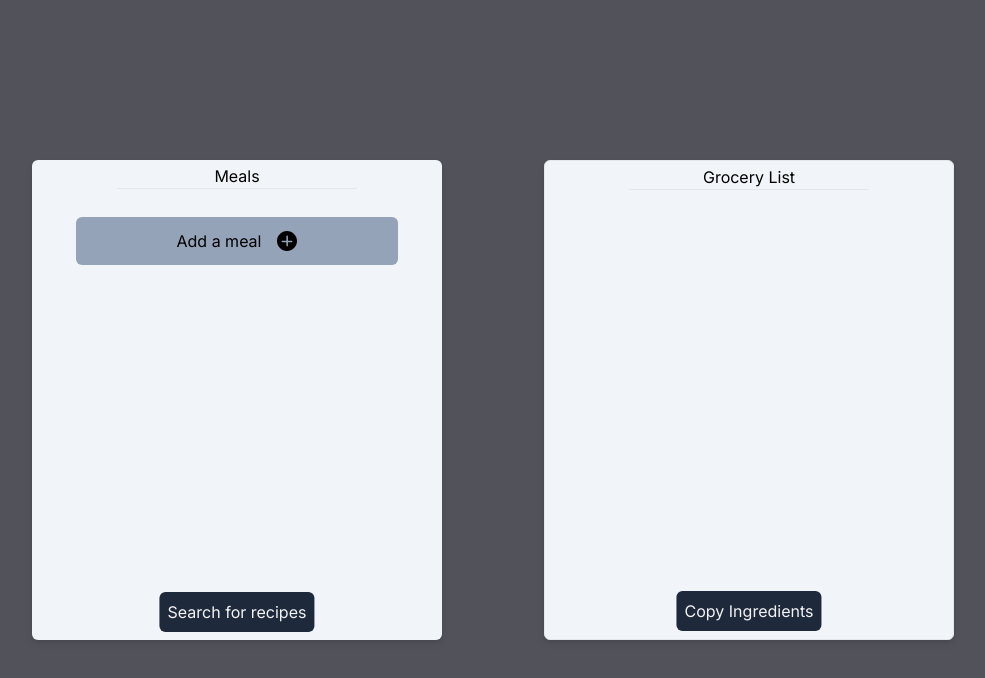
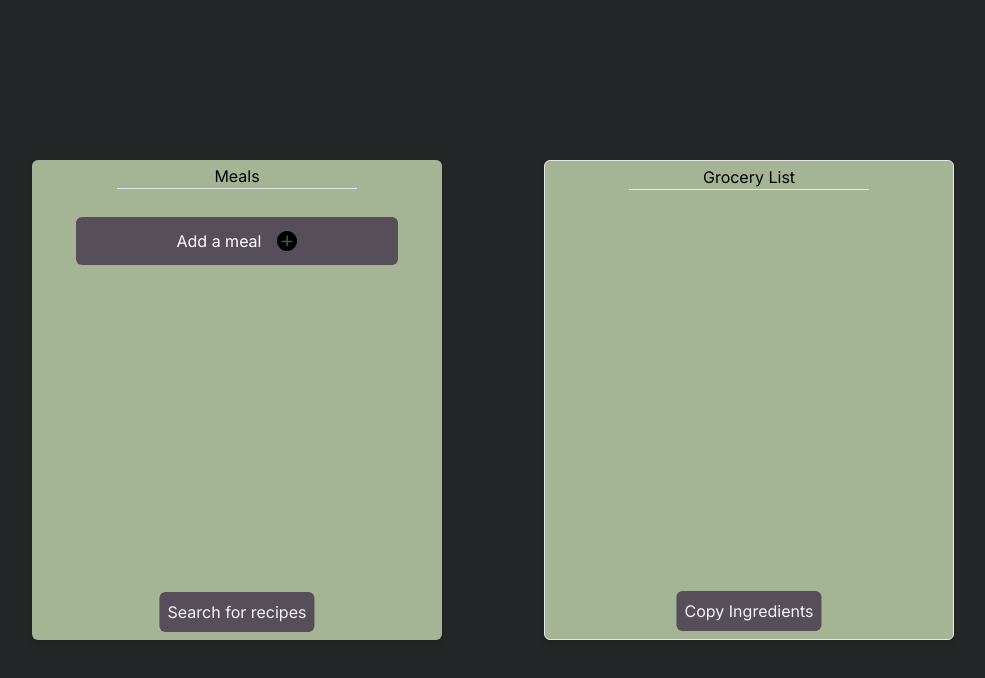
Before and after one commit to jon-tschida/Listify_rebuild, a Next.js app: page / in a window 1280 px wide. Shown: the top 678 px of the page, without its empty margins (147-1132 px from the left). Built offline with nearby package versions, Linux system fonts and the light colour scheme.

Commit message:
style changes

```diff
--- a/src/app/components/AddNewMeal.js
+++ b/src/app/components/AddNewMeal.js
@@ -126,7 +126,7 @@ export default function AddNewMeal(props) {
   return (
     <>
       <div
-        className={`flex flex-row justify-center items-center w-4/5 h-12 m-auto mt-2 rounded-md bg-slate-400`}
+        className={`flex flex-row justify-center items-center w-4/5 h-12 m-auto mt-2 rounded-md bg-mealsBg text-white`}
       >
         {addingMeal.addingTitle ? (
           <>
--- a/src/app/components/GroceryList.js
+++ b/src/app/components/GroceryList.js
@@ -37,7 +37,7 @@ export default function GroceryList(props) {
         ))}
       </div>
       <div
-        className="absolute bottom-0 p-2 mb-2 translate-x-1/2 rounded-md cursor-pointer select-none right-1/2 bg-slate-800 text-zinc-100"
+        className="absolute bottom-0 p-2 mb-2 translate-x-1/2 rounded-md cursor-pointer select-none right-1/2 bg-mealsBg text-zinc-100"
         onClick={() => listIngredients.length > 0 && copyText(listIngredients)}
       >
         {copied ? "Copied!" : "Copy Ingredients"}
--- a/src/app/components/Main.js
+++ b/src/app/components/Main.js
@@ -31,7 +31,7 @@ export default function Main() {
           />
         )}
         <div className="flex tablet:flex-row items-center justify-around tablet:w-4/5 tablet:h-[600px] phone:h-[700px] absolute left-1/2 top-1/2 -translate-x-1/2 -translate-y-1/2 -z-20 phone:flex-col phone:w-full">
-          <div className="p-1 rounded-md tablet:w-2/5 h-4/5 drop-shadow-md bg-slate-100 phone:w-4/5 phone:mb-2 tablet:mb-0">
+          <div className="p-1 rounded-md tablet:w-2/5 h-4/5 drop-shadow-md bg-mealsAndListBg phone:w-4/5 phone:mb-2 tablet:mb-0">
             <h1 className="text-center">Meals</h1>
             <hr className="w-3/5 m-auto mb-5" />
             <div id="mealAndList" className="overflow-auto h-4/5">
@@ -59,13 +59,13 @@ export default function Main() {
               />
             </div>
             <div
-              className="absolute bottom-0 p-2 mb-2 translate-x-1/2 rounded-md cursor-pointer select-none right-1/2 bg-slate-800 text-zinc-100"
+              className="absolute bottom-0 p-2 mb-2 translate-x-1/2 rounded-md cursor-pointer select-none right-1/2 bg-mealsBg text-zinc-100"
               onClick={() => openCloseSearchRecipes(setSearchingRecipes)}
             >
               Search for recipes
             </div>
           </div>
-          <div className="p-1 border border-b rounded-md tablet:w-2/5 drop-shadow-md h-4/5 bg-slate-100 phone:w-4/5 phone:mt-2 tablet:mt-0">
+          <div className="p-1 border border-b rounded-md tablet:w-2/5 drop-shadow-md h-4/5 bg-mealsAndListBg phone:w-4/5 phone:mt-2 tablet:mt-0">
             <h1 className="text-center">Grocery List</h1>
             <hr className="w-3/5 m-auto mb-5" />
             <GroceryList
--- a/src/app/globals.css
+++ b/src/app/globals.css
@@ -3,7 +3,7 @@
 @tailwind utilities;
 
 html{
-    background-color: #52525b;
+    background-color: #252627;
 }
 #mealTitle{
     scrollbar-width: thin;
--- a/tailwind.config.js
+++ b/tailwind.config.js
@@ -23,6 +23,10 @@ module.exports = {
       // => @media (min-width: 1536px) { ... }
     },
     extend: {
+      colors:{
+        mealsAndListBg: "#A4B494",
+        mealsBg: "#564E58"
+      },
       backgroundImage: {
         "gradient-radial": "radial-gradient(var(--tw-gradient-stops))",
         "gradient-conic":
```
